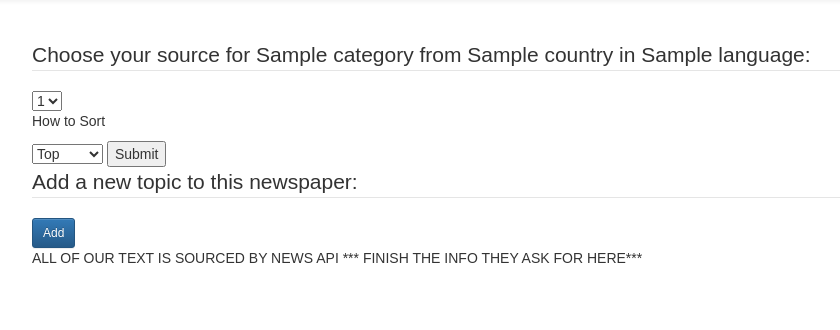
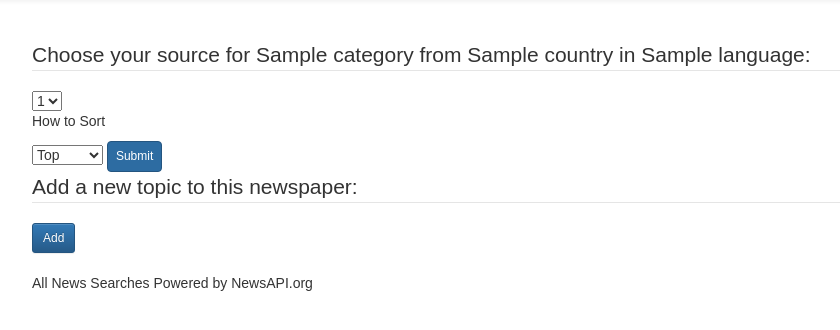
Before and after one commit to laurengordonfahn/hb_read_black_project, a Flask app: template templates/landing.html in a window 1280 px wide. Shown: the part 52-382 px from the top of the page, without its empty margins (38-878 px from the left). Run offline with Flask 2, Linux system fonts and the light colour scheme; the template is opened without the code that fills it: most values are stand-ins (such as "Sample title", 1, 10 or a date in 2020); some libraries are stand-ins or nearby versions.

Commit message:
fixed button color on landing page

```diff
--- a/static/css/stylesheet.css
+++ b/static/css/stylesheet.css
@@ -14,6 +14,7 @@ body {
 
 #boarder_this_form {
     border: double;
+    border-color: #b3b3b3;
     padding: 10px;
     margin: 10px;
 
@@ -24,9 +25,25 @@ body {
 /*button {
 
     border-radius: 4px;
-}
+    background-color: ;
+    #428bca
+    #e6e6e6
+    this one #215e96 #1c63a5  #2f618e #376996  #206aad
+    border #1d4d7a
+    #225a8e
 
-input {
+    #1d5384
+
+    #f8ffff text color
+}*/
+
+input.chose_source_btn{
 
     border-radius: 4px;
-}*/
+    background: #2d6ca2;
+    color: white;
+    border: solid #245580.25px;
+    font-size: 12px;
+    padding: 6px 8px 6px 8px;
+
+}
--- a/static/general.js
+++ b/static/general.js
@@ -11,9 +11,9 @@ $(document).ready(function(){
 
 
 function renderArticle(index,article) {
-    return "<form id='boarder_this_form' action='/saved_pages_catch' method='POST'>"+
-           "<div class='image_div_news' > <image src=" + article.urlToImage + " height='125'    width='175'> </div>" +
-           "<div class='text_div_news'> <input type='hidden' name='url' value='" + article.url + "   ' height='35' width='35'>" +
+    return "<form class='container-fluid' id='boarder_this_form' action='/saved_pages_catch' method='POST'> <div class='row'>"+
+           "<div class='col-sm-12 col-md-3' class='image_div_news' > <image src=" + article.urlToImage + " height='125'    width='175'> </div>" +
+           "<div class='col-sm-12 col-md-9' class='text_div_news'> <input type='hidden' name='url' value='" + article.url + "   ' height='35' width='35'>" +
            "<a href='" + article.url + "' target='_blank'><p>" + article.title  + "</p></a>" +
            "<input type='hidden' name='title' value='" + article.title + "'>" +
            "<p> Author(s): </p>" +
@@ -24,7 +24,7 @@ function renderArticle(index,article) {
            "<input type='hidden' name='published_at' value='" +article.publishedAt +"'>"+
            "<p>" +article.publishedAt+ "</p>"+
            "<input type ='hidden' class='save_story_button_div-"+ index +"' name='index'   value='" + index + "''>" +
-           "<div id='save_story_button_div-"+ index +"' name='index' value='" + index + "'' </div>"+
+           "<div id='save_story_button_div-"+ index +"' name='index' value='" + index + "'' </div></div>"+
            "<input type='submit' class=\"btn btn-default btn-sm\"class='save_btn_class' action='submit' value='Save Story'>" +
            "</input> <br>" +
            "</div>"+
--- a/templates/landing.html
+++ b/templates/landing.html
@@ -56,7 +56,7 @@
 
                 <input class=" btn btn-primary btn-sm " id='add_story_to_exhisting_landing' type='submit' name='add_story' value='Add'>
         </fieldset>
-    </form>
-<p> ALL OF OUR TEXT IS SOURCED BY NEWS API *** FINISH THE INFO THEY ASK FOR HERE***</p>
+    </form> <br>
+<footer> <p> All News Searches Powered by NewsAPI.org</p> </footer>
 
 {% endblock %}
```
